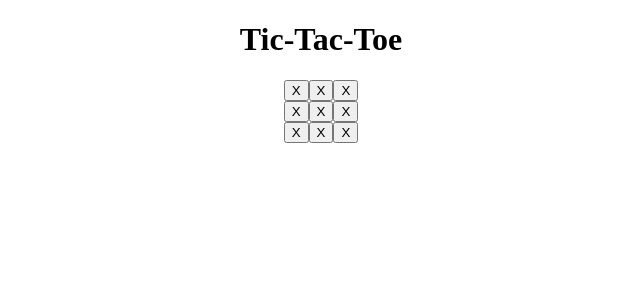
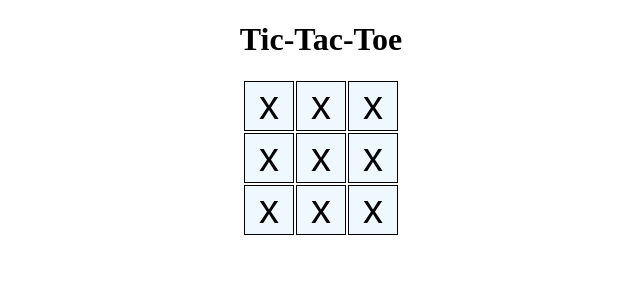
Before and after one commit to 3Sangeetha3/tic-tac-toe, a React (Vite) app: page / in a window 1280 px wide. Shown: the top 300 px of the page, without its empty margins (319-959 px from the left). Built offline with nearby package versions, Linux system fonts and the light colour scheme.

Commit message:
created a tic-tac-toe structure

```diff
--- a/src/App.css
+++ b/src/App.css
@@ -4,3 +4,14 @@
     padding: 2 rem;
     text-align: center;
 }
+.square {
+    background-color:aliceblue;
+    border: 1px solid black;
+    font-size: 40px;
+    text-align: center;
+    width: 50px;
+    height: 50px;
+    margin: 1px;
+    padding: 0;
+    font-weight:300;
+}
--- a/src/App.jsx
+++ b/src/App.jsx
@@ -5,33 +5,40 @@ import './App.css'
 //creating a component for squares in tic-tac-toe game
 
 function Square() {
+  return <button className='square'>x</button>
+}
+
+
+function Board() {
   return (
     <>
       <div className='board-row'>
-        <button className='square'>X</button>
-        <button className='square'>X</button>
-        <button className='square'>X</button>
+        <Square />
+        <Square />
+        <Square />
       </div>
       <div className='board-row'>
-        <button className='square'>X</button>
-        <button className='square'>X</button>
-        <button className='square'>X</button>
+        <Square />
+        <Square />
+        <Square />
       </div>
       <div className='board-row'>
-        <button className='square'>X</button>
-        <button className='square'>X</button>
-        <button className='square'>X</button>
+        <Square />
+        <Square />
+        <Square />
       </div>
     </>
   )
 }
+
+
 
 function App() {
 
   return (
       <div>
         <h1>Tic-Tac-Toe</h1>
-        <Square />
+        <Board />
       </div>
   )
 }
```
